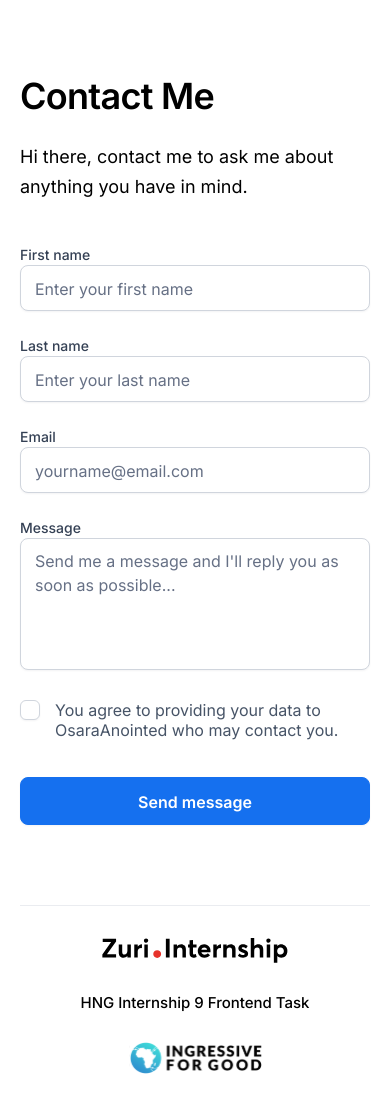
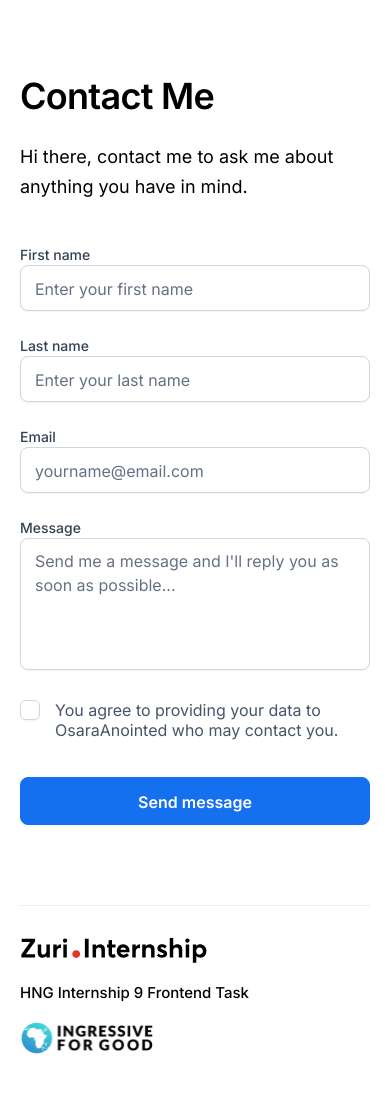
Before and after one commit to anointedosara/hng9-stage1, a React (Create React App) app: page /contact in a window 390 px wide. Shown: the top 1112 px of the page. Built offline with nearby package versions, Linux system fonts and the light colour scheme.

Commit message:
first commit

```diff
--- a/src/styles/footer.css
+++ b/src/styles/footer.css
@@ -18,8 +18,9 @@
 
 @media screen and (max-width: 768px) {
     .footer div {
+        align-items: flex-start;
         flex-direction: column;
-        gap: 15px;
+        gap: 5px;
         padding: 25px 0 0 0;
     }
     .footer {
```
